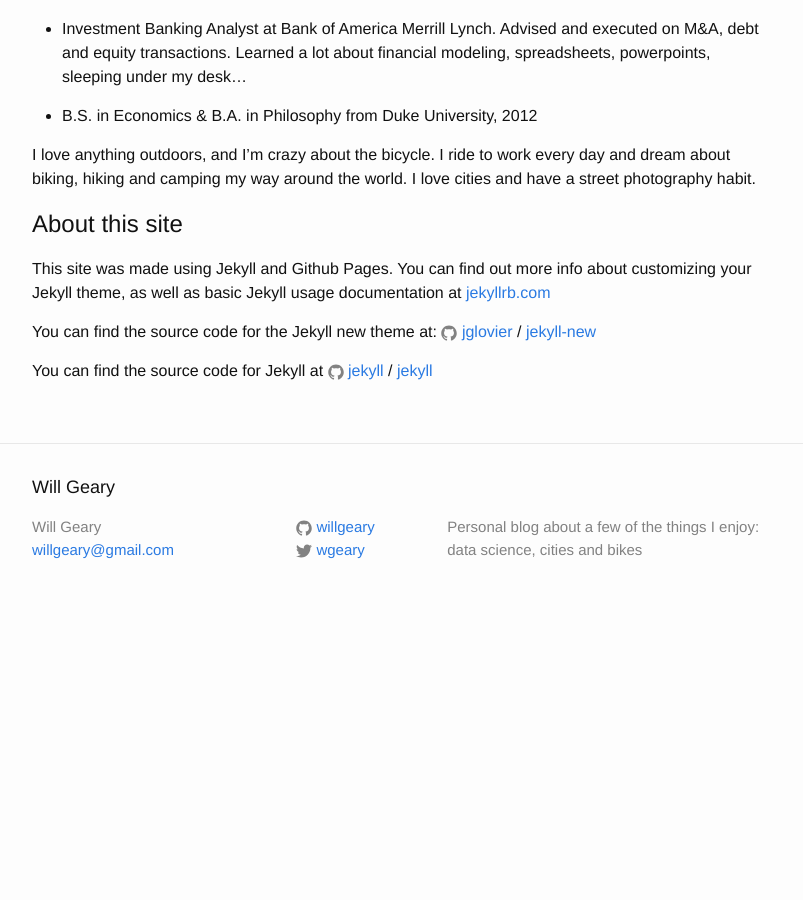
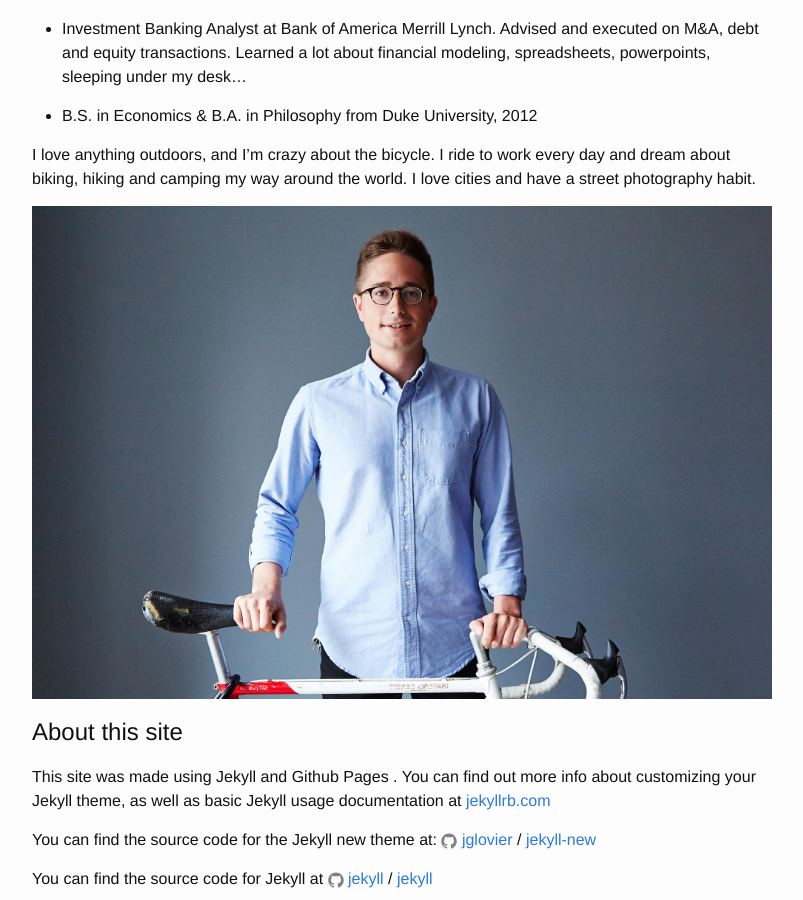
Before and after one commit to willgeary/willgeary.github.io, a Jekyll site: the page built from about.md, in a window 1280 px wide and 900 px high, scrolled down 447 px. Shown: the whole window, without its empty margins (238-1041 px from the left). Built offline with Jekyll 4.4.1, drawn with Linux system fonts in a browser that asks for light colours; before the commit the page ends 1068 px from its top, so only the background shows below that.

Commit message:
Save my work

```diff
--- a/about.md
+++ b/about.md
@@ -18,9 +18,11 @@
 
 I love anything outdoors, and I'm crazy about the bicycle. I ride to work every day and dream about biking, hiking and camping my way around the world. I love cities and have a street photography habit.
 
+![Me and my baby]({{ site.url }}/assets/bike_will.jpg)
+
 
 # About this site
-This site was made using Jekyll and Github Pages. You can find out more info about customizing your Jekyll theme, as well as basic Jekyll usage documentation at [jekyllrb.com](http://jekyllrb.com/)
+This site was made using Jekyll and Github Pages  . You can find out more info about customizing your Jekyll theme, as well as basic Jekyll usage documentation at [jekyllrb.com](http://jekyllrb.com/)
 
 You can find the source code for the Jekyll new theme at:
 {% include icon-github.html username="jglovier" %} /
```
Also changed, not shown: assets/bike_will.jpg (added).
